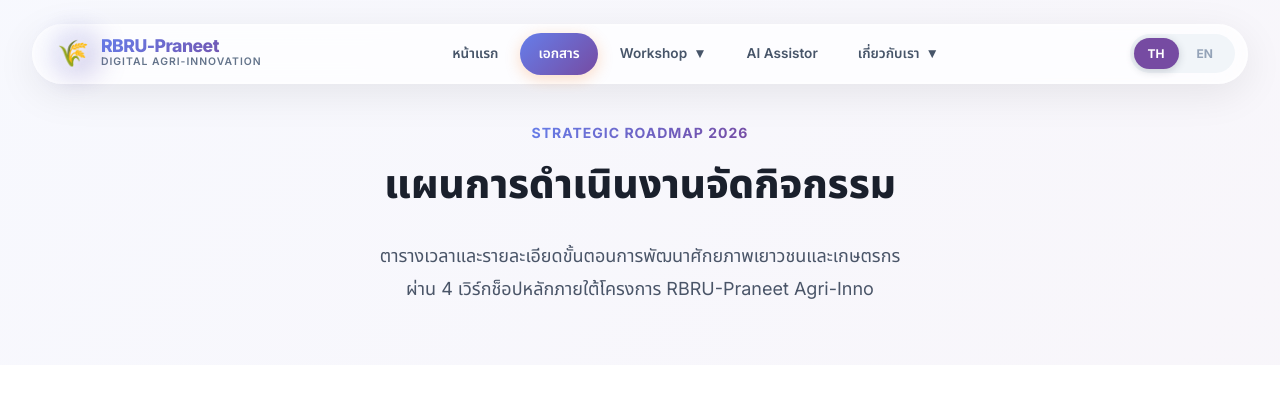
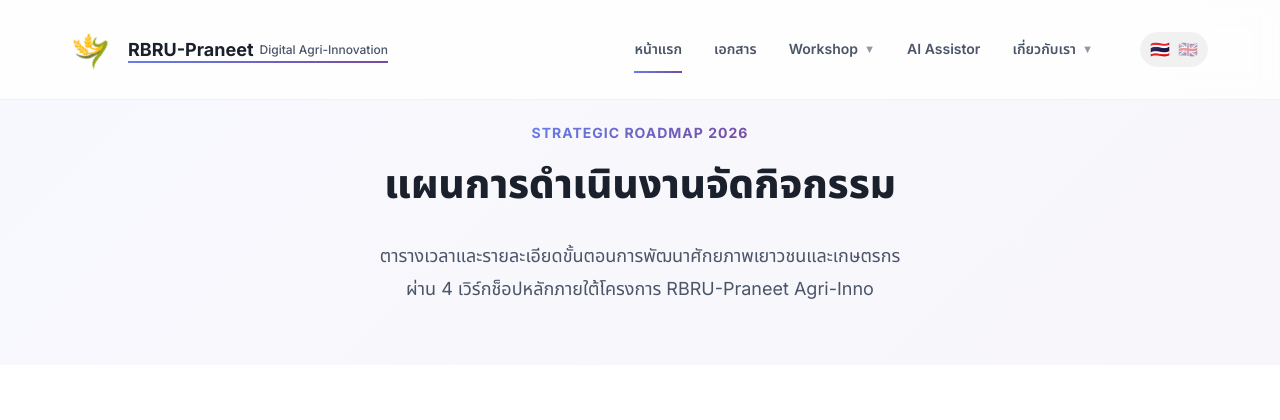
Before and after one commit to TsanaPhysics/rbrupraneet_agri_inno2026, a PHP site: page /plan.php in a window 1280 px wide. Shown: the top 420 px of the page. Run offline with PHP 8.4, Linux system fonts and the light colour scheme.

Commit message:
Revert "Upgrade Navigation Bar to Premium Futuristic Floating Design"
This reverts commit 11629c924491b918c4c548eac54545c9f473320d.

```diff
--- a/components/navigation.php
+++ b/components/navigation.php
@@ -1,21 +1,18 @@
 <!-- Navigation -->
-<nav class="navbar floating-nav">
-    <div class="nav-container container">
-        <div class="nav-glass-pod">
+<nav class="navbar">
+    <div class="container">
         <div class="nav-brand">
-                <div class="logo-glow"></div>
             <div class="logo-icon">🌾</div>
             <div class="brand-text">
-                    <a href="index.php" class="brand-link">
+                <a href="index.php" class="nav-link active" style="padding: 0;">
                 <div class="brand-name">RBRU-Praneet</div>
                 <div class="brand-subtitle">Digital Agri-Innovation</div>
                 </a>
             </div>
         </div>
-
         <ul class="nav-links">
-                <li><a href="index.php" class="nav-link <?php echo (basename($_SERVER['PHP_SELF']) == 'index.php') ? 'active' : ''; ?>"><?php echo $lang['nav_home']; ?></a></li>
-                <li><a href="plan.php" class="nav-link <?php echo (basename($_SERVER['PHP_SELF']) == 'plan.php') ? 'active' : ''; ?>"><?php echo $lang['nav_docs']; ?></a></li>
+            <li><a href="index.php" class="nav-link active"><?php echo $lang['nav_home']; ?></a></li>
+            <li><a href="plan.php" class="nav-link"><?php echo $lang['nav_docs']; ?></a></li>
 
             <!-- Workshop Dropdown -->
             <li class="has-dropdown-wrapper">
@@ -25,13 +22,12 @@
                         <li><a href="workshop-climate.php" class="dropdown-item"><span class="item-icon">🌦️</span> <?php echo $lang['nav_workshop_1']; ?></a></li>
                         <li><a href="workshop-cnn.php" class="dropdown-item"><span class="item-icon">🍃</span> <?php echo $lang['nav_workshop_2']; ?></a></li>
                         <li><a href="workshop-iot.php" class="dropdown-item"><span class="item-icon">🤖</span> <?php echo $lang['nav_workshop_3']; ?></a></li>
-                            <li><a href="showcase.php" class="dropdown-item"><span class="item-icon">🚀</span> <?php echo $lang['nav_workshop_4']; ?></a></li>
                         <li><a href="index.php#activities" class="dropdown-item"><span class="item-icon">📌</span> <?php echo $lang['nav_activities']; ?></a></li>
                     </ul>
                 </div>
             </li>
 
-                <li><a href="ai-agent.php" class="nav-link <?php echo (basename($_SERVER['PHP_SELF']) == 'ai-agent.php') ? 'active' : ''; ?>"><?php echo $lang['nav_ai']; ?></a></li>
+            <li><a href="ai-agent.php" class="nav-link"><?php echo $lang['nav_ai']; ?></a></li>
 
             <!-- About Us Dropdown -->
             <li class="has-dropdown-wrapper">
@@ -44,21 +40,16 @@
                     </ul>
                 </div>
             </li>
+
+            <!-- Admin Button Moved to Footer -->
+
+            <!-- Language Switcher -->
+            <li>
+                <div class="lang-switcher" style="display: flex; align-items: center; margin-left: 15px; background: rgba(0,0,0,0.05); padding: 5px 10px; border-radius: 50px;">
+                    <a href="?lang=th" style="text-decoration: none; margin-right: 8px; opacity: <?php echo ($lang_code == 'th') ? '1' : '0.4'; ?>; transition: opacity 0.3s;">🇹🇭</a>
+                    <a href="?lang=en" style="text-decoration: none; opacity: <?php echo ($lang_code == 'en') ? '1' : '0.4'; ?>; transition: opacity 0.3s;">🇬🇧</a>
+                </div>
+            </li>
         </ul>
-
-            <!-- Language Switcher Pill -->
-            <div class="nav-extra">
-                <div class="lang-pill">
-                    <a href="?lang=th" class="lang-option <?php echo ($lang_code == 'th') ? 'active' : ''; ?>">TH</a>
-                    <a href="?lang=en" class="lang-option <?php echo ($lang_code == 'en') ? 'active' : ''; ?>">EN</a>
-                    <span class="lang-slider"></span>
-                </div>
-            </div>
-
-            <!-- Mobile Toggle -->
-            <div class="mobile-toggle">
-                <span></span><span></span><span></span>
-            </div>
-        </div>
     </div>
 </nav>
--- a/css/sections.css
+++ b/css/sections.css
@@ -154,163 +154,172 @@ body {
 }
 
 /* ===== Navigation ===== */
-    /* === Premium Floating Navigation === */
 .navbar {
     position: fixed;
     top: 0;
     left: 0;
-    width: 100%;
+    right: 0;
     z-index: 1000;
+    background: rgba(255, 255, 255, 0.8);
+    backdrop-filter: blur(10px);
+    border-bottom: 1px solid rgba(0, 0, 0, 0.05);
     padding: var(--spacing-md) 0;
-    transition: all 0.4s cubic-bezier(0.165, 0.84, 0.44, 1);
+    transition: all var(--transition-base);
 }
 
-.nav-container {
+.navbar .container {
     display: flex;
-    justify-content: center;
-    max-width: 1300px !important;
+    justify-content: space-between;
+    align-items: center;
 }
 
-.nav-glass-pod {
-    background: rgba(255, 255, 255, 0.72);
-    backdrop-filter: blur(20px) saturate(180%);
-    -webkit-backdrop-filter: blur(20px) saturate(180%);
-    border: 1px solid rgba(255, 255, 255, 0.4);
-    border-radius: 50px;
-    padding: 8px 12px 8px 24px;
-    display: flex;
-    align-items: center;
-    justify-content: space-between;
-    width: 100%;
-    box-shadow: 0 10px 40px rgba(0, 0, 0, 0.08),
-                inset 0 0 0 1px rgba(255, 255, 255, 0.5);
-    transition: all 0.4s ease;
-}
-
-/* Scroll State */
-.navbar.scrolled {
-    padding: var(--spacing-xs) 0;
-}
-
-.navbar.scrolled .nav-glass-pod {
-    background: rgba(255, 255, 255, 0.85);
-    transform: scale(0.98);
-    box-shadow: 0 5px 20px rgba(0, 0, 0, 0.1);
-}
-
-/* Brand & Logo */
 .nav-brand {
     display: flex;
     align-items: center;
-    gap: 12px;
-    position: relative;
-}
-
-.logo-glow {
-    position: absolute;
-    width: 40px;
-    height: 40px;
-    background: var(--primary-gradient);
-    filter: blur(15px);
-    opacity: 0.3;
-    border-radius: 50%;
-    animation: pulseGlow 4s infinite alternate;
-}
-
-@keyframes pulseGlow {
-    from { transform: scale(0.8); opacity: 0.2; }
-    to { transform: scale(1.2); opacity: 0.5; }
+    gap: var(--spacing-sm);
 }
 
 .logo-icon {
-    font-size: 1.6rem;
-    z-index: 1;
-    filter: drop-shadow(0 0 5px rgba(255,255,255,0.8));
+    font-size: var(--font-size-3xl);
+    animation: rotate 10s linear infinite;
 }
 
-.brand-link {
-    text-decoration: none;
+@keyframes rotate {
+    from {
+        transform: rotate(0deg);
+    }
+
+    to {
+        transform: rotate(360deg);
+    }
+}
+
+.brand-text {
     display: flex;
     flex-direction: column;
 }
 
 .brand-name {
-    font-family: 'Inter', sans-serif;
-    font-weight: 800;
-    font-size: 1.1rem;
-    background: var(--primary-gradient);
-    -webkit-background-clip: text;
-    -webkit-text-fill-color: transparent;
-    letter-spacing: -0.5px;
+    font-size: var(--font-size-lg);
+    font-weight: 700;
+    color: var(--text-primary);
     line-height: 1;
 }
 
 .brand-subtitle {
-    font-size: 0.65rem;
-    color: #64748b;
-    font-weight: 600;
-    text-transform: uppercase;
-    letter-spacing: 1px;
+    font-size: var(--font-size-xs);
+    color: var(--text-secondary);
+    font-weight: 500;
 }
 
-/* Nav Links Base */
+.nav-links {
+    display: flex;
+    gap: var(--spacing-lg);
+}
+
+.nav-link {
+    text-decoration: none;
+    color: var(--text-secondary);
+    font-weight: 500;
+    font-size: var(--font-size-sm);
+    position: relative;
+    transition: color var(--transition-base);
+}
+
+.nav-link::after {
+    content: '';
+    position: absolute;
+    bottom: -4px;
+    left: 0;
+    width: 0;
+    height: 2px;
+    background: var(--primary-gradient);
+    transition: width var(--transition-base);
+}
+
+.nav-link:hover::after,
+.nav-link.active::after {
+    width: 100%;
+}
+
+/* === Navigation Restructure === */
 .nav-links {
     display: flex;
     align-items: center;
-    gap: 4px;
+    gap: var(--spacing-lg);
+    list-style: none; /* Remove bullets */
+    margin: 0;
+    padding: 0;
+}
+
+.nav-links li {
+    position: relative;
+    list-style: none;
+}
+
+.nav-link {
+    text-decoration: none;
+    color: var(--text-secondary);
+    font-weight: 600;
+    font-size: var(--font-size-sm);
+    display: flex;
+    align-items: center;
+    gap: 6px;
+    padding: 8px 0;
+    transition: color var(--transition-base);
+}
+
+.nav-link.has-dropdown {
+    cursor: pointer;
+}
+
+.dropdown-icon {
+    font-size: 0.7rem;
+    opacity: 0.6;
+    transition: transform 0.3s ease;
+}
+
+/* Dropdown Menu Styles */
+.dropdown-menu {
+    position: absolute;
+    top: 100%;
+    left: 50%;
+    transform: translateX(-50%) translateY(15px);
+    background: rgba(255, 255, 255, 0.98);
+    backdrop-filter: blur(20px);
+    border: 1px solid rgba(0, 0, 0, 0.1);
+    border-radius: var(--radius-xl);
+    min-width: 240px;
+    padding: 10px;
+    box-shadow: 0 20px 40px rgba(0,0,0,0.12);
+    opacity: 0;
+    visibility: hidden;
+    transition: all 0.3s cubic-bezier(0.175, 0.885, 0.32, 1.275);
+    z-index: 2000;
+}
+
+.dropdown-list {
     list-style: none;
     margin: 0;
     padding: 0;
 }
 
-.nav-link {
-    text-decoration: none;
-    color: #475569;
-    font-weight: 600;
-    font-size: 0.85rem;
-    padding: 10px 18px;
-    border-radius: 25px;
-    transition: all 0.3s cubic-bezier(0.4, 0, 0.2, 1);
-    position: relative;
-    display: flex;
-    align-items: center;
-    gap: 6px;
+.dropdown-list li {
+    margin-bottom: 4px;
 }
 
-.nav-link:hover {
-    color: var(--primary-color);
-    background: rgba(0, 0, 0, 0.03);
+.dropdown-list li:last-child {
+    margin-bottom: 0;
 }
 
-.nav-link.active {
-    background: var(--primary-gradient);
-    color: white;
-    box-shadow: 0 4px 15px rgba(249, 115, 22, 0.25);
+.nav-links li:hover .dropdown-menu {
+    opacity: 1;
+    visibility: visible;
+    transform: translateX(-50%) translateY(8px);
 }
 
-/* Dropdown Premium Entrance */
-.dropdown-menu {
-    position: absolute;
-    top: calc(100% + 15px);
-    left: 50%;
-    transform: translateX(-50%) translateY(10px);
-    background: rgba(255, 255, 255, 0.96);
-    backdrop-filter: blur(20px);
-    border: 1px solid rgba(255, 255, 255, 0.8);
-    border-radius: 24px;
-    min-width: 260px;
-    padding: 12px;
-    box-shadow: 0 25px 50px -12px rgba(0, 0, 0, 0.15);
-    opacity: 0;
-    visibility: hidden;
-    transition: all 0.4s cubic-bezier(0.19, 1, 0.22, 1);
-    z-index: 2000;
-}
-
-.has-dropdown-wrapper:hover .dropdown-menu {
-    opacity: 1;
-    visibility: visible;
-    transform: translateX(-50%) translateY(0);
+.nav-links li:hover .dropdown-icon {
+    transform: rotate(180deg);
 }
 
 .dropdown-item {
@@ -318,64 +327,24 @@ body {
     align-items: center;
     gap: 12px;
     padding: 12px 16px;
-    color: #475569 !important;
+    color: var(--text-secondary) !important;
     text-decoration: none;
-    font-size: 0.9rem;
+    font-size: 0.95rem;
     font-weight: 500;
-    border-radius: 16px;
-    transition: all 0.25s ease;
+    border-radius: var(--radius-lg);
+    transition: all 0.2s ease;
+}
+
+.dropdown-item i, .dropdown-item .item-icon {
+    font-size: 1.1rem;
+    width: 24px;
+    text-align: center;
 }
 
 .dropdown-item:hover {
-    background: #f8fafc;
-    color: var(--primary-color) !important;
-    transform: scale(1.02) translateX(4px);
-}
-
-.dropdown-item .item-icon {
-    font-size: 1.2rem;
-    background: #f1f5f9;
-    padding: 8px;
-    border-radius: 12px;
-    transition: all 0.3s;
-}
-
-.dropdown-item:hover .item-icon {
-    background: white;
-    box-shadow: 0 4px 12px rgba(0,0,0,0.05);
-    transform: rotate(5deg);
-}
-
-/* Language Switcher Pill */
-.lang-pill {
-    background: #f1f5f9;
-    padding: 4px;
-    border-radius: 50px;
-    display: flex;
-    position: relative;
-    gap: 4px;
-}
-
-.lang-option {
-    text-decoration: none;
-    font-size: 0.75rem;
-    font-weight: 700;
-    color: #94a3b8;
-    padding: 6px 14px;
-    border-radius: 50px;
-    z-index: 1;
-    transition: all 0.3s;
-}
-
-.lang-option.active {
-    color: white;
-    background: var(--secondary-color);
-    box-shadow: 0 2px 8px rgba(30, 41, 59, 0.2);
-}
-
-/* Mobile Toggle Styles */
-.mobile-toggle {
-    display: none;
+    background: var(--primary-gradient);
+    color: white !important;
+    transform: translateX(5px);
 }
 
 /* === Hero Section === */
```
Also changed, not shown: script.js (+6 -13 lines). Lines whose indentation alone changed are shown as unchanged.
